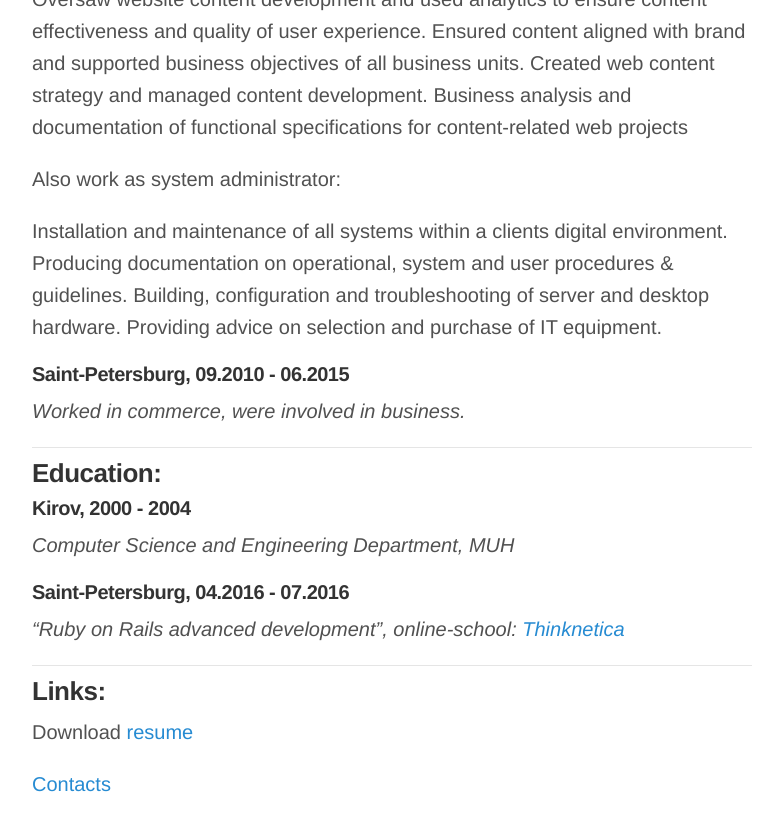
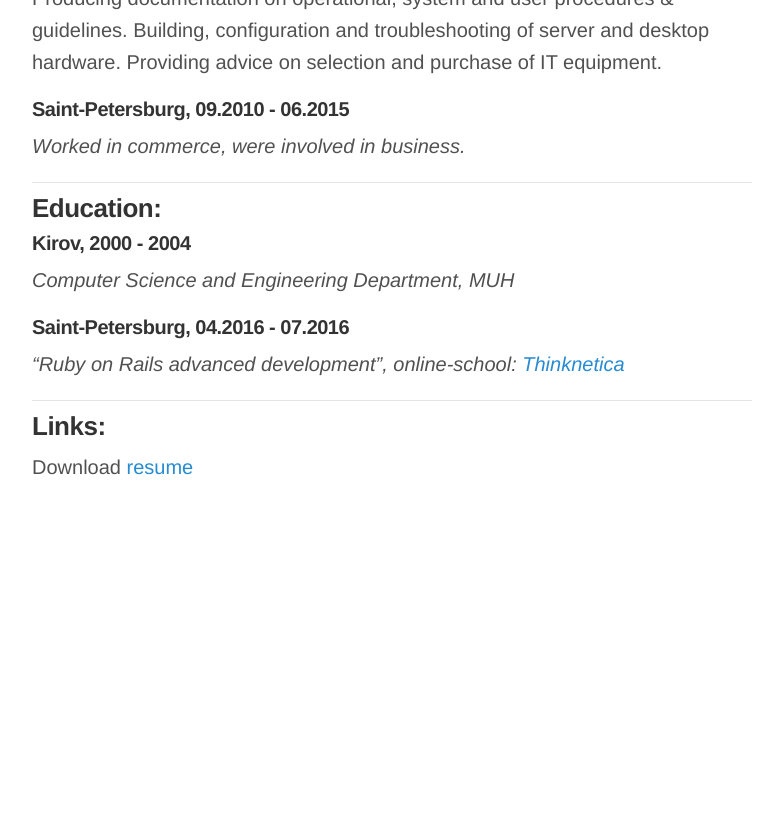
Before and after one commit to vlasikhin/vlasikhin.github.io, a Jekyll site: the page built from en.md, in a window 1280 px wide and 900 px high, scrolled down 1865 px. Shown: the top 831 px of the window, without its empty margins (248-1031 px from the left). Built offline with Jekyll 4.4.1, drawn with Linux system fonts in a browser that asks for light colours; nearby versions of some CDN libraries; after the commit the page ends 2468 px from its top, so only the background shows below that.

Commit message:
edit layouts files

```diff
--- a/_layouts/default.html
+++ b/_layouts/default.html
@@ -6,8 +6,7 @@
   <title>{% if page.title %}{{ page.title }}{% else %}{{ site.name }}{% endif %}</title>
   <link rel="stylesheet" href="//fonts.googleapis.com/css?family=Source+Sans+Pro:300,300i,600">
   <link rel="stylesheet" href="{{ site.baseurl }}/style.css">
-  <link rel="alternate" type="application/rss+xml" title="RSS Feed for {{ site.name }}" href="{{ site.baseurl }}/feed.xml" />
-  <link rel="stylesheet" href="//maxcdn.bootstrapcdn.com/font-awesome/4.6.3/css/font-awesome.min.css">
+  <link rel="stylesheet" href="//maxcdn.bootstrapcdn.com/font-awesome/4.7.0/css/font-awesome.min.css">
   {% seo %}
 </head>
 <body>
--- a/_layouts/page.html
+++ b/_layouts/page.html
@@ -2,7 +2,6 @@
 layout: default
 ---
 <header class="masthead">
-  <img class="profile", src="/images/profile.jpg">
   <h1 class="masthead-title">
     <a href="{{ site.baseurl }}/">{{ site.name }}</a>
   </h1>
@@ -18,5 +17,4 @@
 
   {{ content }}
 
-  <a href="/contacts">Contacts</a>
 </div>
--- a/_layouts/post.html
+++ b/_layouts/post.html
@@ -2,7 +2,6 @@
 layout: default
 ---
 <header class="masthead">
-  <img class="profile", src="/images/profile.jpg">
   <h1 class="masthead-title">
     <a href="{{ site.baseurl }}/">{{ site.name }}</a>
   </h1>
```
